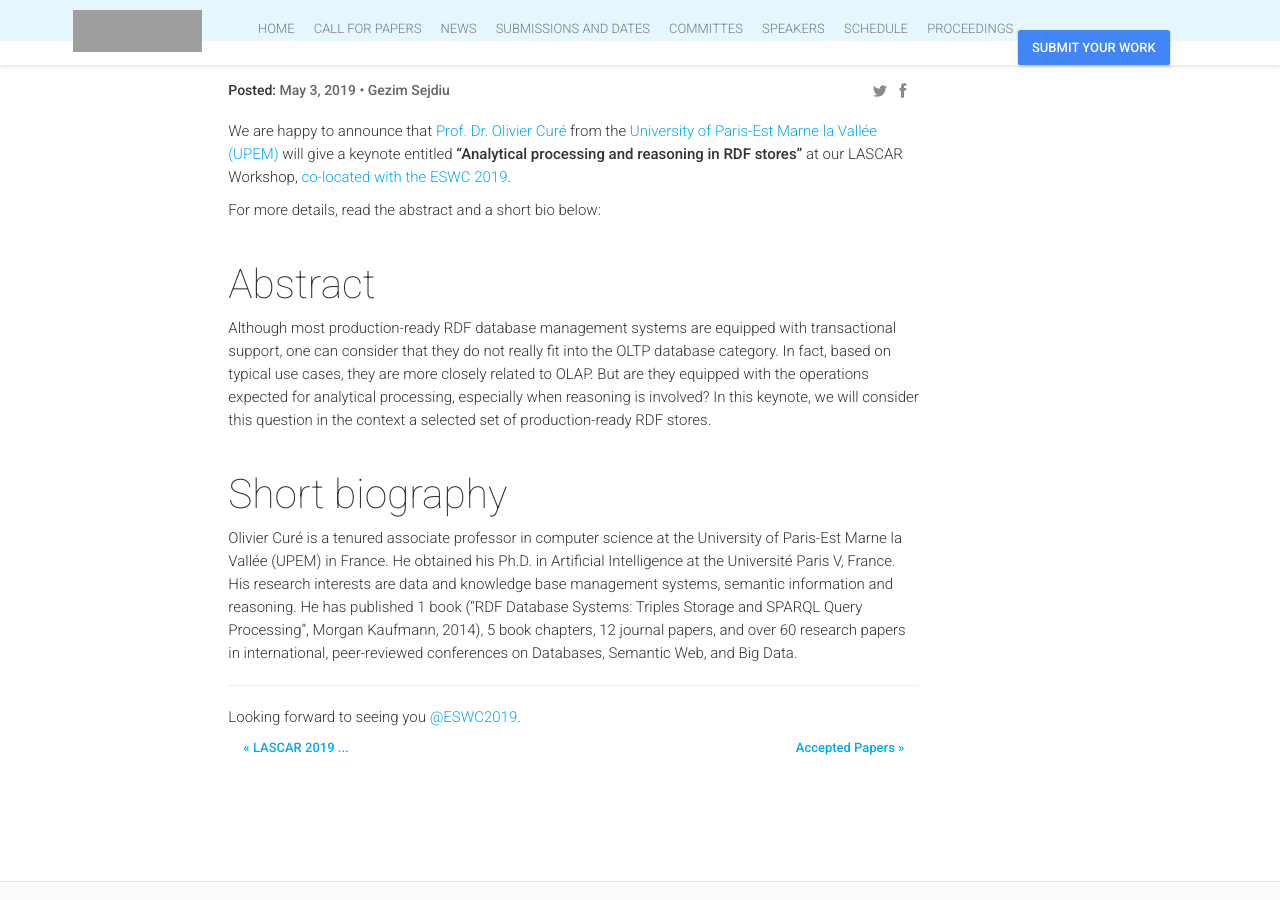
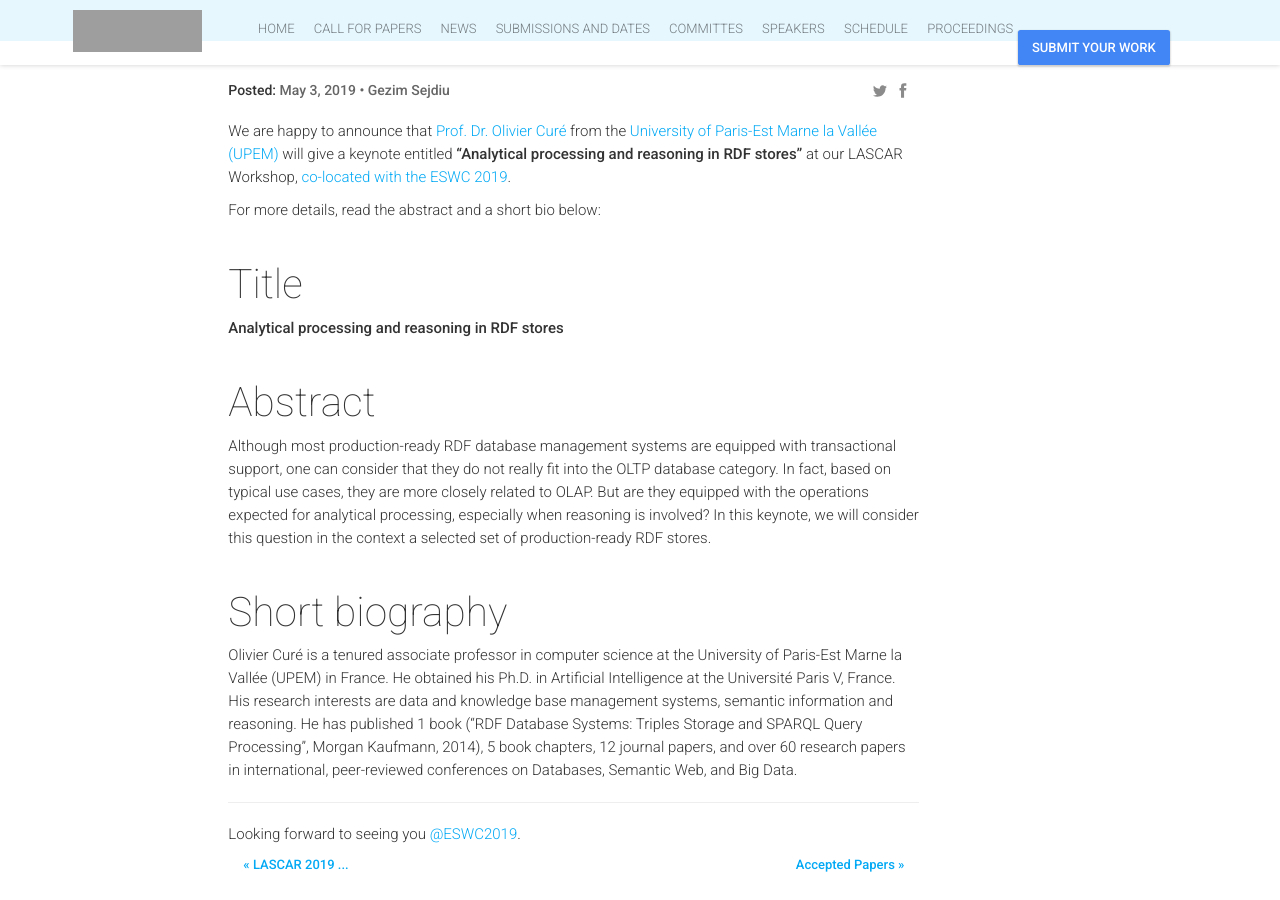
Before and after one commit to SmartDataAnalytics/lascar.sda.tech, a Jekyll site: the page built from _posts/2019-05-03-keynote-speaker.markdown, in a window 1280 px wide and 900 px high, scrolled down 366 px, cut to the strip 0-900 px from the top of the window. Built offline with Jekyll 4.4.1, drawn with Linux system fonts in a browser that asks for light colours; nearby versions of some CDN libraries; comment, search, counter and statistics services are not loaded; grey boxes are pictures that could not be loaded.

Commit message:
Update title of the keynote on the keynote post

```diff
--- a/_posts/2019-05-03-keynote-speaker.markdown
+++ b/_posts/2019-05-03-keynote-speaker.markdown
@@ -8,6 +8,9 @@ isStaticPost: false
 We are happy to announce that [Prof. Dr. Olivier Curé](http://igm.univ-mlv.fr/~ocure) from the [University of Paris-Est Marne la Vallée (UPEM)](http://www.u-pem.fr/) will give a keynote entitled **"Analytical processing and reasoning in RDF stores"** at our LASCAR Workshop, [co-located with the ESWC 2019](https://2019.eswc-conferences.org/program/#june3).
 
 For more details, read the abstract and a short bio below:
+
+#### Title
+**Analytical processing and reasoning in RDF stores**
 
 #### Abstract
 Although most production-ready RDF database management systems are equipped with transactional support, one can consider that they do not really fit into the OLTP database category.
```
